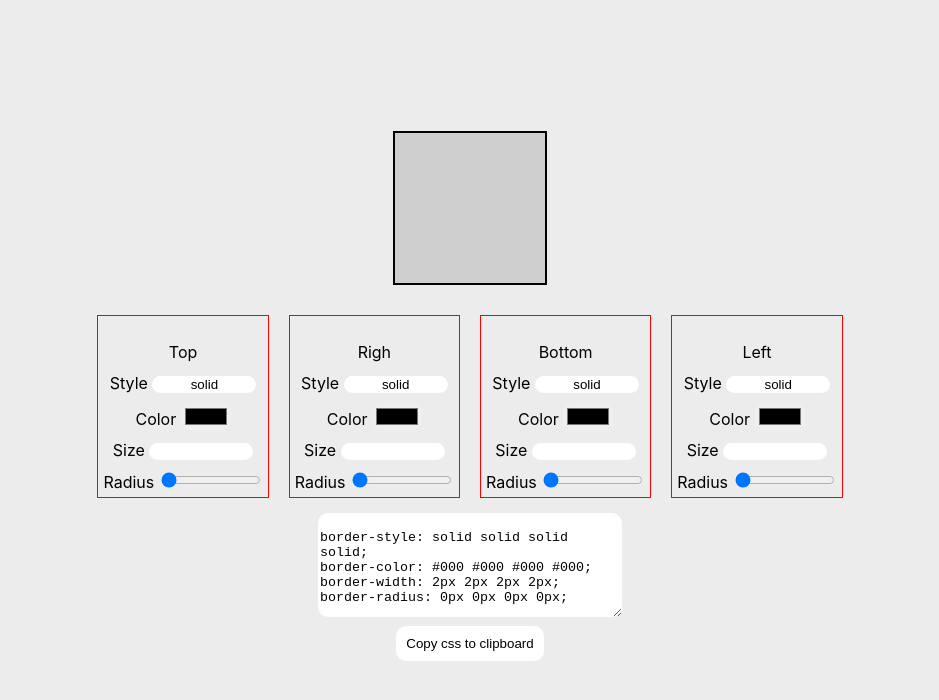
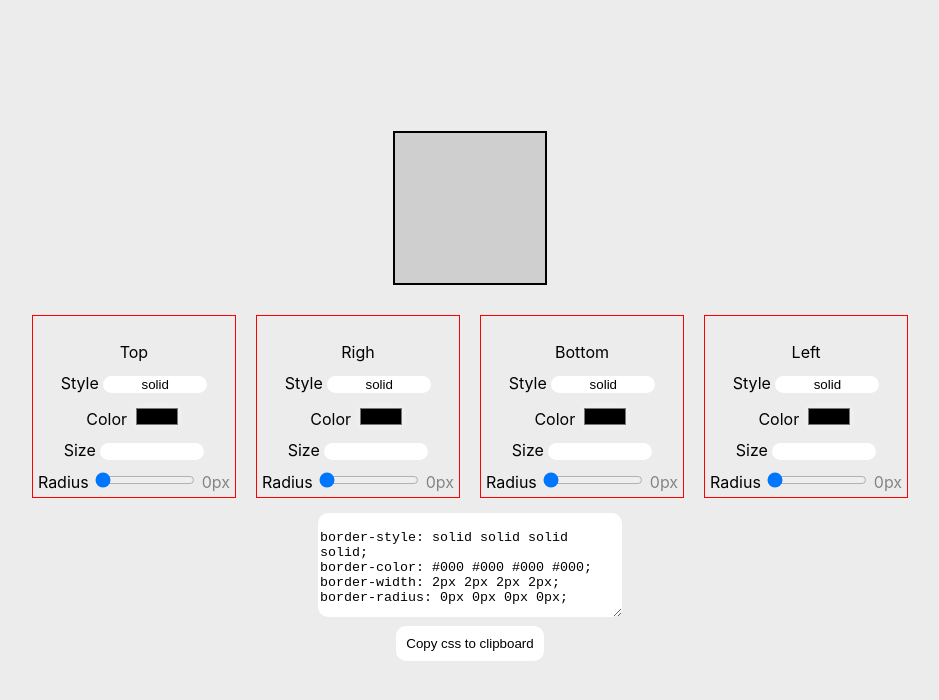
Before and after one commit to bestpractice116/box-css-preview, a React (Create React App) app: page / in a window 1280 px wide. Shown: the top 700 px of the page, without its empty margins (170-1109 px from the left). Built offline with nearby package versions, Linux system fonts and the light colour scheme.

Commit message:
add radius cont

```diff
--- a/src/App.css
+++ b/src/App.css
@@ -24,6 +24,9 @@ body {
 .costumize-area {
   margin: -5px;
   /* border: solid 1px rgb(255, 0, 0); */
+}
+span {
+  color: rgba(0, 0, 0, 0.438);
 }
 
 #area {
--- a/src/App.js
+++ b/src/App.js
@@ -69,7 +69,7 @@ function App() {
             Radius <input name="radius" type="range" value={stateTop.radius} step="1" min="0" max="150" onChange={(event)=>{
               setStateTop({ ...stateTop, radius: event.target.value })
               updateBorderRadius(document.getElementById('main-box'), event.target.value, 'top')
-            }}/>
+            }}/> <span>{stateTop.radius+'px'}</span>
           </div>
         </div>
 
@@ -100,7 +100,7 @@ function App() {
             Radius <input name="radius" type="range" value={stateRight.radius} step="1" min="0" max="150" onChange={(event)=>{
               setStateRight({ ...stateRight, radius: event.target.value })
               updateBorderRadius(document.getElementById('main-box'), event.target.value, 'right')
-            }}/>
+            }}/> <span>{stateRight.radius+'px'}</span>
           </div>
         </div>
 
@@ -131,7 +131,7 @@ function App() {
             Radius <input name="radius" type="range" value={stateButtom.radius} step="1" min="0" max="150" onChange={(event)=>{
               setStateButtom({ ...stateButtom, radius: event.target.value })
               updateBorderRadius(document.getElementById('main-box'), event.target.value, 'bottom')
-            }}/>
+            }}/> <span>{stateButtom.radius+'px'}</span>
           </div>
         </div>
 
@@ -162,7 +162,7 @@ function App() {
             Radius <input name="radius" type="range" value={stateLeft.radius} step="1" min="0" max="150" onChange={(event)=>{
               setStateLeft({ ...stateLeft, radius: event.target.value })
               updateBorderRadius(document.getElementById('main-box'), event.target.value, 'left')
-            }}/>
+            }}/> <span>{stateLeft.radius+'px'}</span>
           </div>
         </div>
 
```
